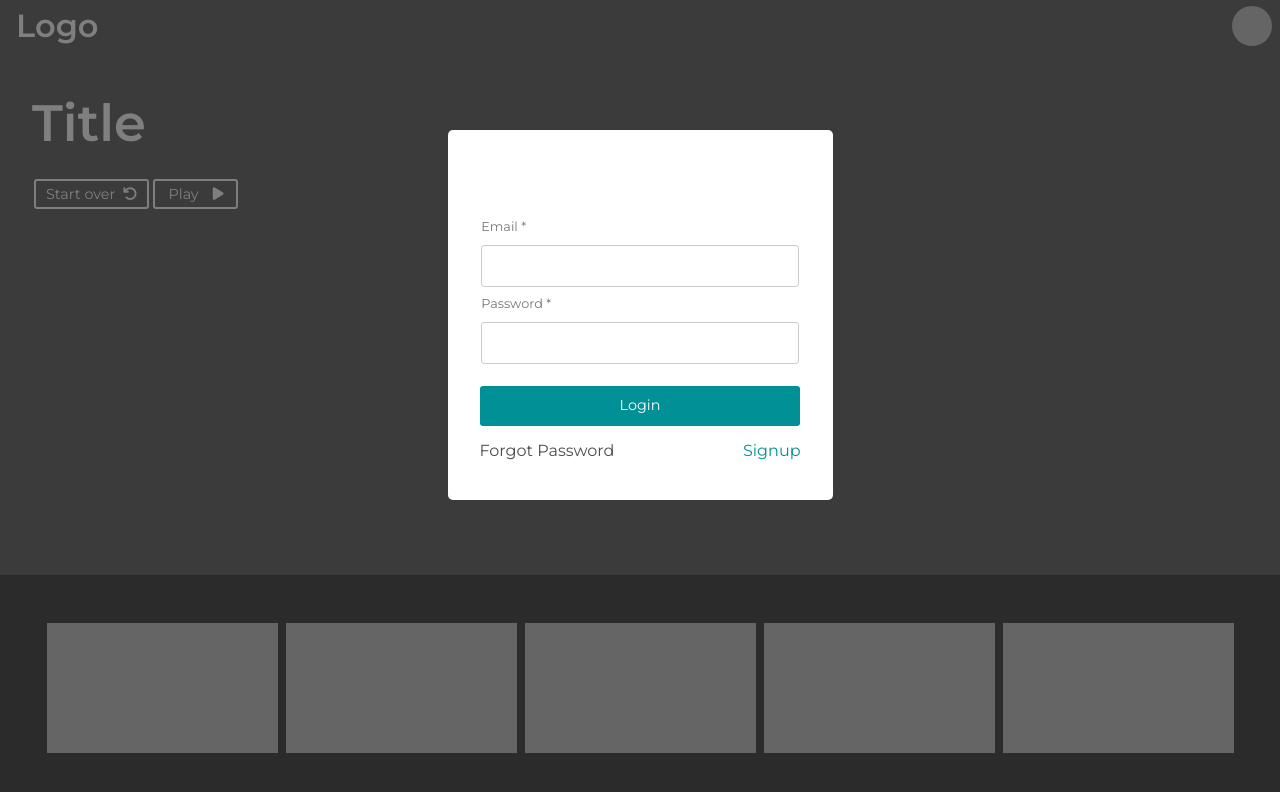
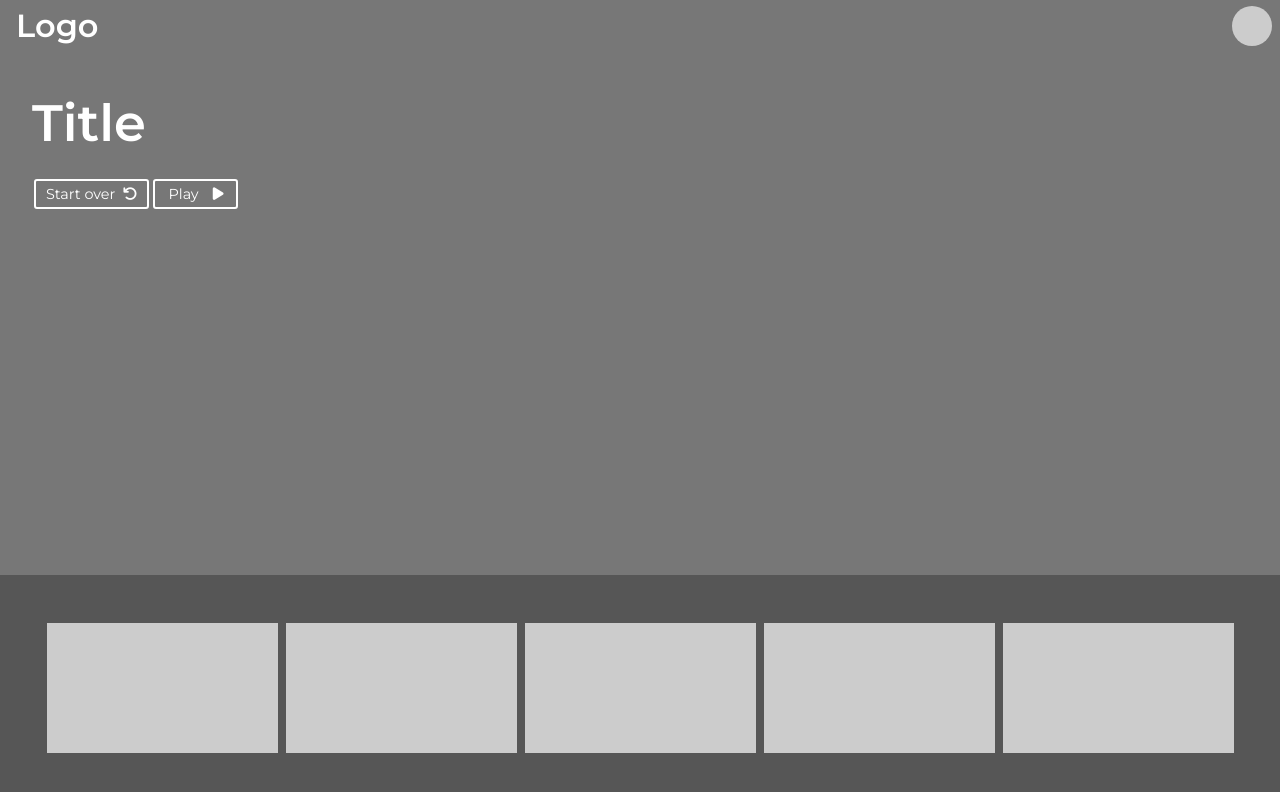
Before and after one commit to TeamSubchannel/subchannelsubscriberapp, a React (Create React App) app: page / in a window 1280 px wide. Shown: the top 792 px of the page. Built offline with nearby package versions, Linux system fonts and the light colour scheme.

Commit message:
Styling.

```diff
--- a/src/components/Header.jsx
+++ b/src/components/Header.jsx
@@ -1,6 +1,7 @@
 import React, { Component } from "react";
 import styled from "styled-components";
 import { Title2 } from "../theme/index";
+import { Link } from "react-router-dom";
 
 const Div = styled.div.attrs({
   background: props => props.background
@@ -28,7 +29,9 @@ class Header extends Component {
   render() {
     return (
       <Div background={this.props.background}>
-        <StyledTitle2>Logo</StyledTitle2>
+        <Link to="/">
+          <StyledTitle2>Logo</StyledTitle2>
+        </Link>
         <Circle />
       </Div>
     );
--- a/src/components/Login.jsx
+++ b/src/components/Login.jsx
@@ -43,7 +43,7 @@ const UserLoginForm = props => (
         isSubmitting
       }) => (
         <form onSubmit={handleSubmit}>
-          <Title2 fontsize="2.2em" color="#4d4d4d" margin=".7em 0 .7em 1em">
+          <Title2 fontsize="2.2em" dark margin=".7em 0 .7em 1em">
             Login
           </Title2>
           <Column alignitems="center">
@@ -106,7 +106,7 @@ const UserLoginForm = props => (
             justifycontent="space-between"
           >
             <Text>Forgot Password</Text>
-            <Link>
+            <Link to="/">
               <Text color="#019095">Signup</Text>
             </Link>
           </Row>
--- a/src/screens/App.js
+++ b/src/screens/App.js
@@ -10,7 +10,7 @@ class App extends Component {
     super();
     this.state = {
       videos: [],
-      isUserLoggedIn: false
+      isUserLoggedIn: true
     };
   }
 
```
